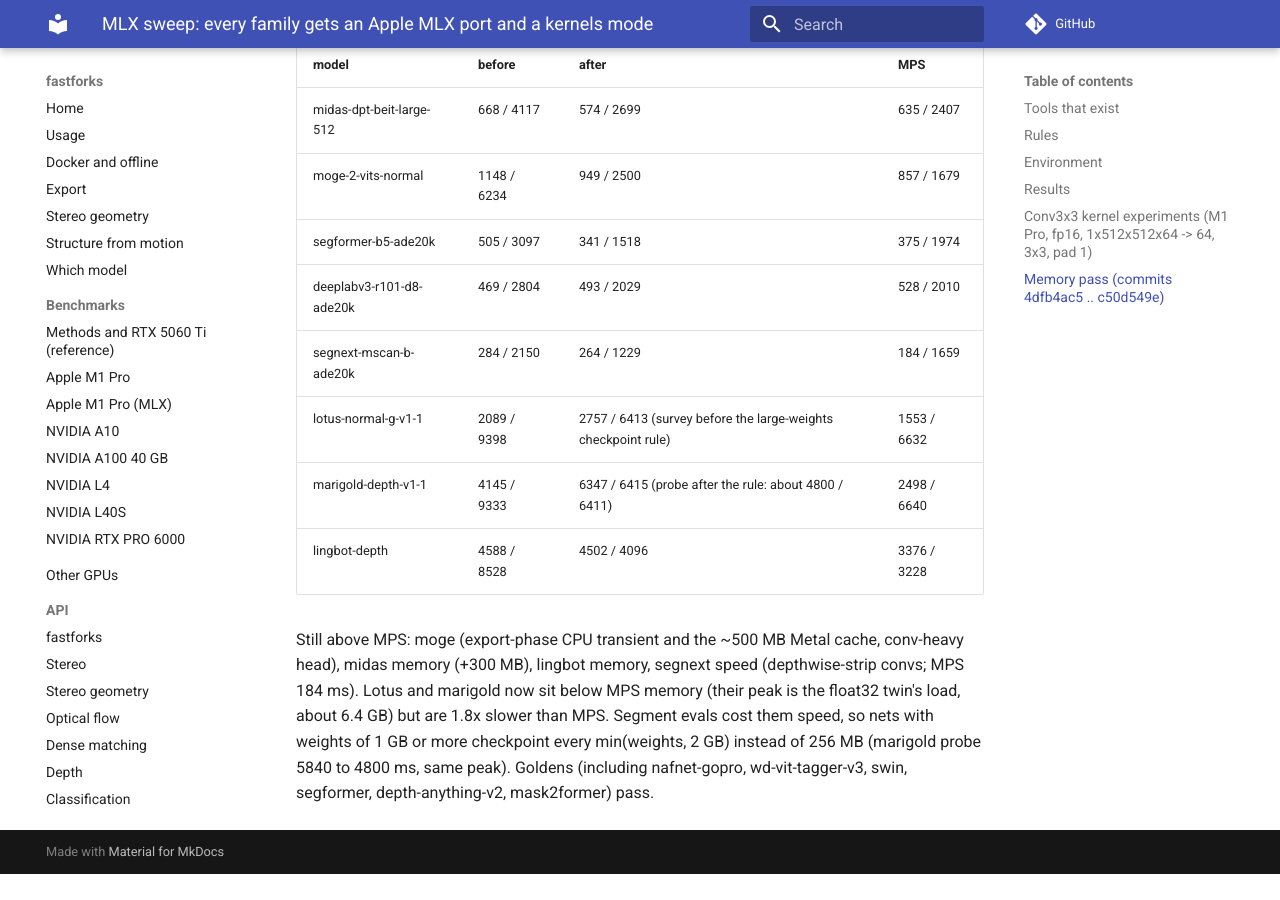
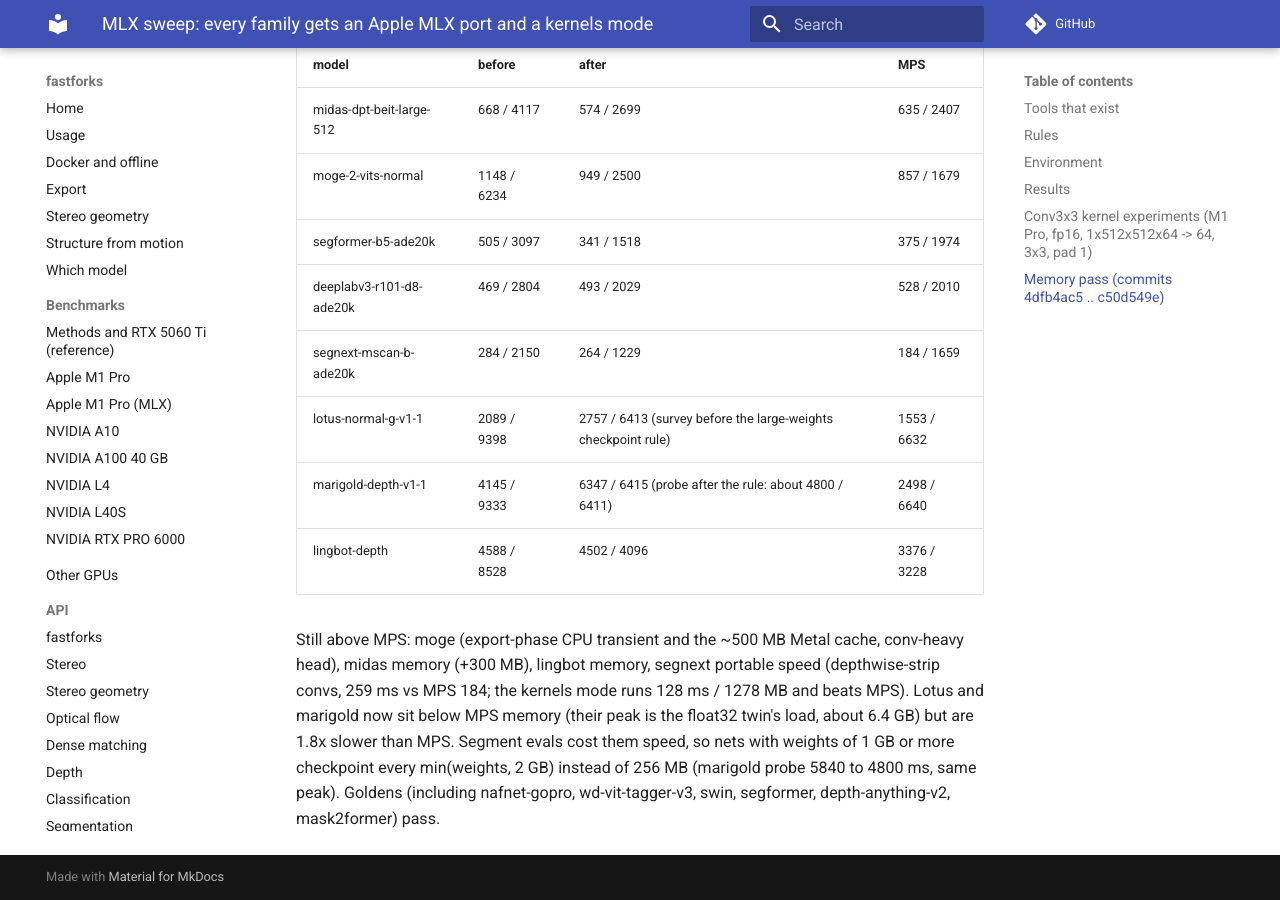
Before and after one commit to kleinicke/fastforks, an MkDocs documentation site: the page built from docs/plans/mlx-sweep.md, in a window 1280 px wide and 900 px high, scrolled down 8300 px. Built offline with MkDocs 1.6.1 and Material for MkDocs 9.7.7, drawn with Linux system fonts in a browser that asks for light colours; comment, search, counter and statistics services are not loaded; before the commit the page ends 9174 px from its top, so only the background shows below that.

Commit message:
MLX sweep doc: segnext kernels-mode numbers
Co-Authored-By: Claude Sonnet 5.5 <noreply@anthropic.com>

```diff
--- a/docs/plans/mlx-sweep.md
+++ b/docs/plans/mlx-sweep.md
@@ -144,4 +144,4 @@ Survey, fp16 portable, `ms / peak footprint MB` (before = earlier rows in the da
 | marigold-depth-v1-1 | 4145 / 9333 | 6347 / 6415 (probe after the rule: about 4800 / 6411) | 2498 / 6640 |
 | lingbot-depth | 4588 / 8528 | 4502 / 4096 | 3376 / 3228 |
 
-Still above MPS: moge (export-phase CPU transient and the ~500 MB Metal cache, conv-heavy head), midas memory (+300 MB), lingbot memory, segnext speed (depthwise-strip convs; MPS 184 ms). Lotus and marigold now sit below MPS memory (their peak is the float32 twin's load, about 6.4 GB) but are 1.8x slower than MPS. Segment evals cost them speed, so nets with weights of 1 GB or more checkpoint every min(weights, 2 GB) instead of 256 MB (marigold probe 5840 to 4800 ms, same peak). Goldens (including nafnet-gopro, wd-vit-tagger-v3, swin, segformer, depth-anything-v2, mask2former) pass.
+Still above MPS: moge (export-phase CPU transient and the ~500 MB Metal cache, conv-heavy head), midas memory (+300 MB), lingbot memory, segnext portable speed (depthwise-strip convs, 259 ms vs MPS 184; the kernels mode runs 128 ms / 1278 MB and beats MPS). Lotus and marigold now sit below MPS memory (their peak is the float32 twin's load, about 6.4 GB) but are 1.8x slower than MPS. Segment evals cost them speed, so nets with weights of 1 GB or more checkpoint every min(weights, 2 GB) instead of 256 MB (marigold probe 5840 to 4800 ms, same peak). Goldens (including nafnet-gopro, wd-vit-tagger-v3, swin, segformer, depth-anything-v2, mask2former) pass.
```
